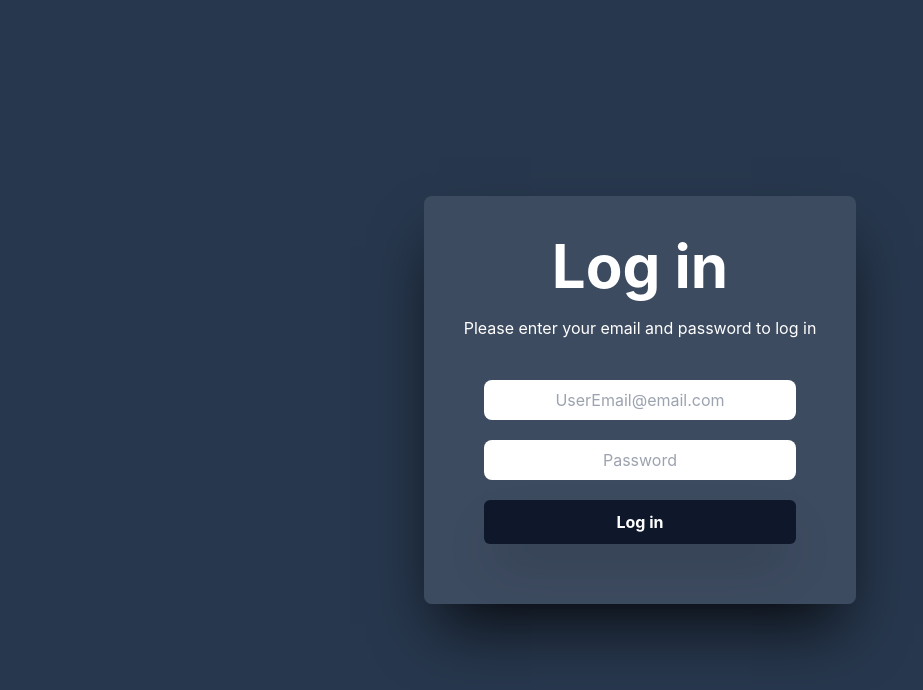
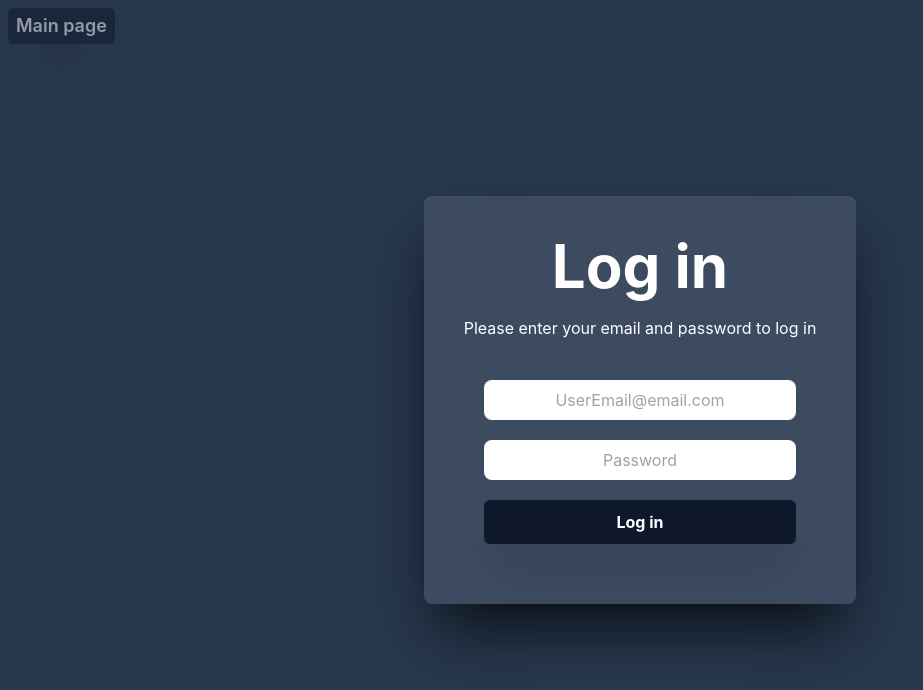
Before and after one commit to PabloAD01/Portfolio, a React (Create React App) app: page /login in a window 1280 px wide. Shown: the top 690 px of the page, without its empty margins (0-923 px from the left). Built offline with nearby package versions, Linux system fonts and the light colour scheme; no server answers.

Commit message:
feat: añadir Main Page button en Login

```diff
--- a/package.json
+++ b/package.json
@@ -6,6 +6,7 @@
     "@testing-library/jest-dom": "^5.16.5",
     "@testing-library/react": "^13.4.0",
     "@testing-library/user-event": "^13.5.0",
+    "amplitude-js": "^8.21.9",
     "firebase": "^9.23.0",
     "firebase-admin": "^11.9.0",
     "framer-motion": "^10.12.16",
--- a/src/App.js
+++ b/src/App.js
@@ -7,6 +7,7 @@ import Lottie from "lottie-react";
 import darkModeButton from "./assets/animations/darkModeButton.json";
 import { Link } from "react-router-dom";
 import { getActiveProjects } from "./firebase/api";
+import amplitude from "amplitude-js";
 
 function App() {
   const [projects, setProjects] = useState(true);
@@ -91,10 +92,10 @@ function App() {
             animate={{ opacity: 1 }}
           >
             <h1 className="text-6xl font-bold">Pablo</h1>
-            <button>
+            <div className="flex gap-4 font-semibold">
               <Link to="/login">Login</Link>
               <Link to="/register">Register</Link>
-            </button>
+            </div>
 
             <Lottie
               animationData={darkModeButton}
@@ -148,6 +149,12 @@ function App() {
                   initial={{ y: 100, opacity: 0 }}
                   animate={{ y: 0, opacity: 1 }}
                   transition={{ duration: 1, delay: 0.2 * index }}
+                  onClick={() =>
+                    amplitude.getInstance().logEvent("click_on_project", {
+                      titulo: post.titulo,
+                      url: post.url,
+                    })
+                  }
                   href={post.url || ""}
                 >
                   <ProjectCard post={post} />
@@ -167,7 +174,7 @@ function App() {
             )}
           </div>
         </main>
-        <footer className="flex justify-center text-sm font-medium py-2.5 bg-slate-800/[0.5]">
+        <footer className="flex justify-center text-sm font-medium py-2.5 bg-slate-800/[0.5] ">
           © 2023 Pablo Araya Díaz
         </footer>
       </div>
--- a/src/index.js
+++ b/src/index.js
@@ -13,8 +13,10 @@ import Proyectos from "./pages/admin/proyectos";
 import Dashboard from "./pages/dashboard";
 import EditarProyectos from "./pages/admin/editar-proyectos";
 import AñadirProyectos from "./pages/admin/añadir-proyectos";
+import amplitude from "amplitude-js";
 
-// initializeApp(firebaseConfig);
+// initialize the client
+amplitude.getInstance().init(process.env.REACT_APP_AMPLITUDE_TOKEN);
 
 ReactDOM.createRoot(document.getElementById("root")).render(
   <React.StrictMode>
--- a/src/layouts/AdminLayout.js
+++ b/src/layouts/AdminLayout.js
@@ -14,12 +14,12 @@ const AdminLayout = () => {
 
   return (
     <motion.div
-      className="w-screen h-screen flex flex-col items-center text-white "
+      className="w-screen h-screen flex flex-col items-center text-white"
       initial={{ opacity: 0 }}
       animate={{ opacity: 1 }}
       transition={{ duration: 1 }}
     >
-      <header className="w-full h-24 flex justify-between bg-slate-500/[0.5] gap-2.5 p-2.5">
+      <header className="w-full h-24 flex justify-between bg-slate-500/[0.5] px-5">
         <div className="flex items-center gap-2.5">
           <ion-icon name="person-circle" size="large"></ion-icon>
           <h1>{`Logged in as ${authUser.email}`}</h1>
@@ -28,10 +28,10 @@ const AdminLayout = () => {
       </header>
       <div className="flex gap-2.5px w-full h-full overflow-hidden">
         <aside className="w-64 flex flex-col bg-slate-500/[0.5] text-center p-2.5 gap-5 overflow-y-auto">
-          <button className="hover:bg-slate-500/[0.55]">Inicio</button>
+          <button className="hover:bg-slate-500/[0.55] rounded">Inicio</button>
           <button
             onClick={handleNavigation}
-            className="hover:bg-slate-500/[0.55]"
+            className="hover:bg-slate-500/[0.55] rounded"
           >
             Proyectos
           </button>
@@ -40,7 +40,7 @@ const AdminLayout = () => {
           <Outlet />
         </main>
       </div>
-      <footer className="w-screen flex justify-center bg-slate-500/[0.5] p-2.5">
+      <footer className="w-full flex justify-center bg-slate-500/[0.5] p-2.5">
         footer
       </footer>
     </motion.div>
--- a/src/pages/login.js
+++ b/src/pages/login.js
@@ -1,11 +1,14 @@
 import React, { useState, useEffect, useContext } from "react";
 import { motion } from "framer-motion";
 import { GlobalContext } from "../providers/provider";
+import { useNavigate } from "react-router-dom";
 
 const Login = () => {
   const [email, setEmail] = useState("");
   const [password, setPassword] = useState("");
   const { userSignIn } = useContext(GlobalContext);
+
+  const navigate = useNavigate();
 
   useEffect(() => {
     console.log(email);
@@ -19,13 +22,19 @@ const Login = () => {
   };
 
   return (
-    <div className="h-screen flex flex-col justify-center items-center text-white ">
-      <motion.div
-        className="flex flex-col text-center bg-slate-600/[0.7] p-10 gap-5 shadow-[0_35px_60px_-15px_rgba(0,0,0,0.8)] rounded-lg"
-        initial={{ opacity: 0 }}
-        animate={{ opacity: 1 }}
-        transition={{ duration: 1 }}
+    <motion.div
+      className="h-screen flex flex-col justify-center items-center text-white relative"
+      initial={{ opacity: 0 }}
+      animate={{ opacity: 1 }}
+      transition={{ duration: 1 }}
+    >
+      <button
+        onClick={() => navigate("/")}
+        className="absolute top-0 left-0 w-max h-max font-semibold text-lg bg-slate-900 opacity-50 m-2 px-2 py-1 rounded-md shadow-2xl hover:bg-white/[0.5] hover:text-slate-900"
       >
+        Main page
+      </button>
+      <div className="flex flex-col text-center bg-slate-600/[0.7] p-10 gap-5 shadow-[0_35px_60px_-15px_rgba(0,0,0,0.8)] rounded-lg">
         <h1 className="text-6xl font-bold">Log in</h1>
         <p className="text-white">
           Please enter your email and password to log in
@@ -54,8 +63,8 @@ const Login = () => {
             Log in
           </button>
         </form>
-      </motion.div>
-    </div>
+      </div>
+    </motion.div>
   );
 };
 
```
Also changed, not shown: 1 other file (tests, documents, lock files or other folders).
